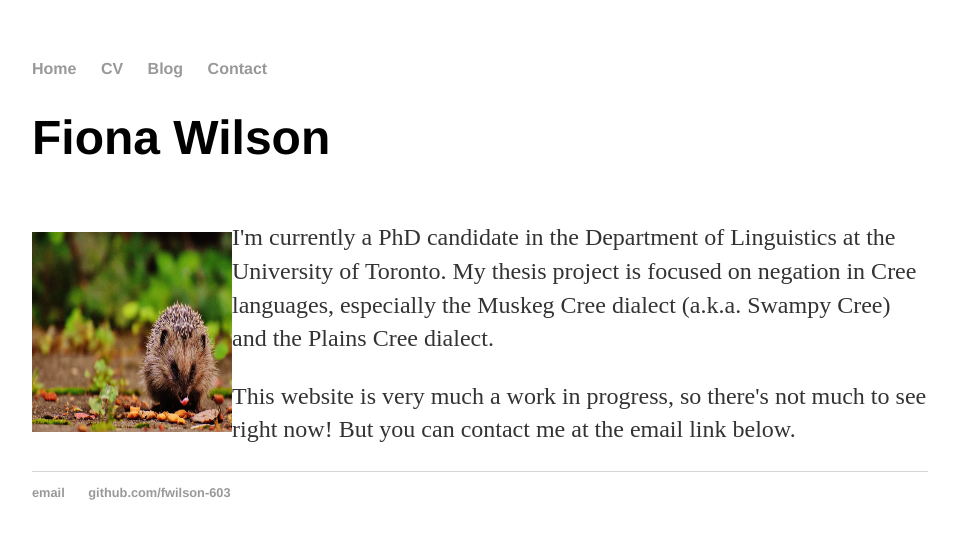
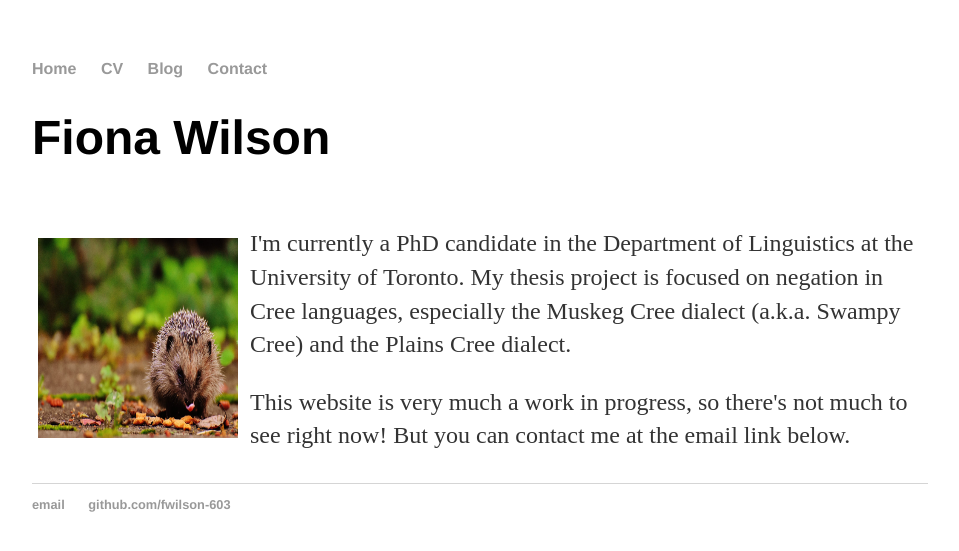
Before and after one commit to fwilson-603/fwilson-603.github.io, a Jekyll site: the page built from index.html, in a window 1280 px wide. Shown: the top 551 px of the page, without its empty margins (160-1119 px from the left). Built offline with Jekyll 4.4.1, drawn with Linux system fonts in a browser that asks for light colours.

Commit message:
Update main.css

```diff
--- a/css/main.css
+++ b/css/main.css
@@ -45,6 +45,10 @@
 .flex-container {
     display: flex;
     flex-direction: row;
-    justify-content: space-around;
+    justify-content: center;
     align-items: center;
 }
+
+.flex-container > div {
+    margin: 6px;
+}
```
